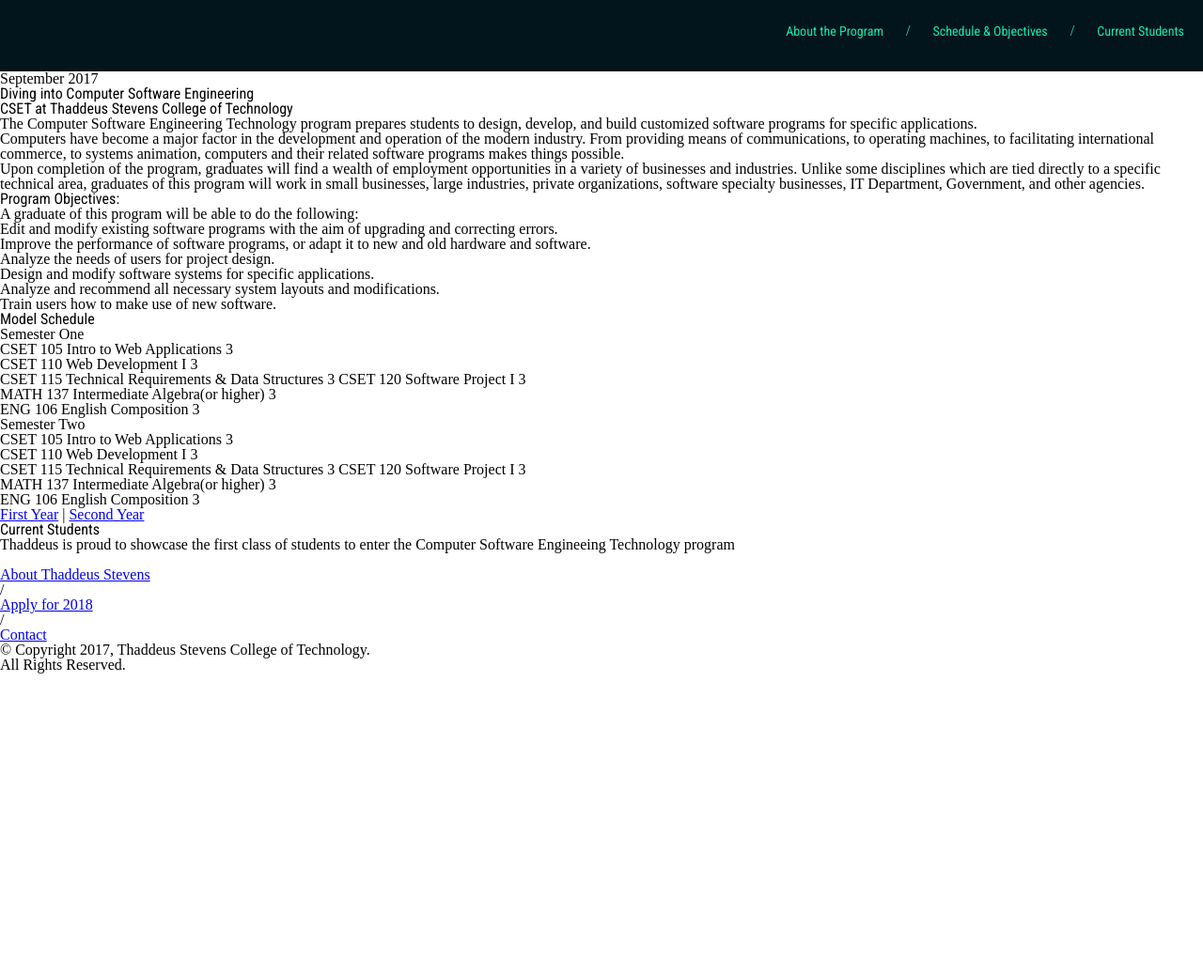
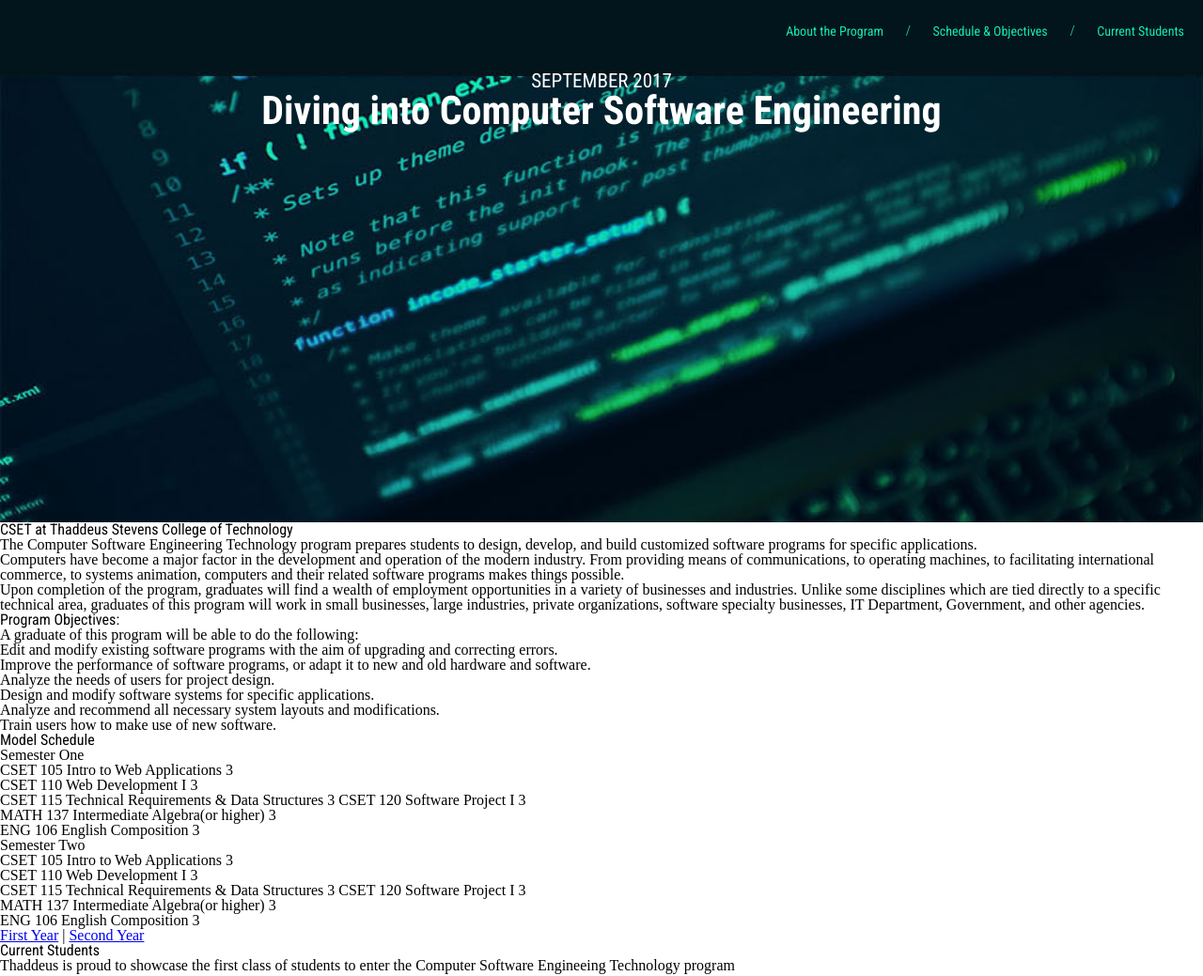
Before and after one commit to Bgreen23/cset-page, a plain HTML site: page index.html in a window 1280 px wide. Shown: the top 1039 px of the page at 94% size. Before the commit the page ends 800 px from the top, so only its background shows below. Drawn offline with Linux system fonts and the light colour scheme.

Commit message:
styled hero

```diff
--- a/index.html
+++ b/index.html
@@ -26,9 +26,9 @@
     </nav>
   </header>
 
-  <section>
-    <h3>September 2017</h3>
-    <h1>Diving into Computer Software Engineering<h1>
+  <section class="hero">
+    <h3 class="subheading">September 2017</h3>
+    <h1 class="hero-heading">Diving into Computer Software Engineering<h1>
     </section>
 
     <section>
--- a/style.css
+++ b/style.css
@@ -51,6 +51,7 @@ table {
 
 h1, h2{
   font-family: 'Roboto Condensed', sans-serif;
+
 }
 
 /* Fonts */
@@ -103,3 +104,30 @@ h1, h2{
   display: inline-block;
   padding: 25px 20px;
 }
+
+/* Hero Section */
+.hero{
+	background-image: url('images/hero.jpg');
+	background-repeat: no-repeat;
+	background-size: cover;
+	height: 480px;
+	width: 100%;
+}
+
+.hero-heading,
+.subheading {
+	font-family: 'Roboto Condensed', sans-serif;
+	color: white;
+	text-align: center;
+}
+
+.hero-heading {
+	font-weight: bold;
+	font-size: 42px;
+}
+
+.subheading {
+	text-transform: uppercase;
+	font-size: 21px;
+
+}
```
Also changed, not shown: images/hero.jpg (added).
